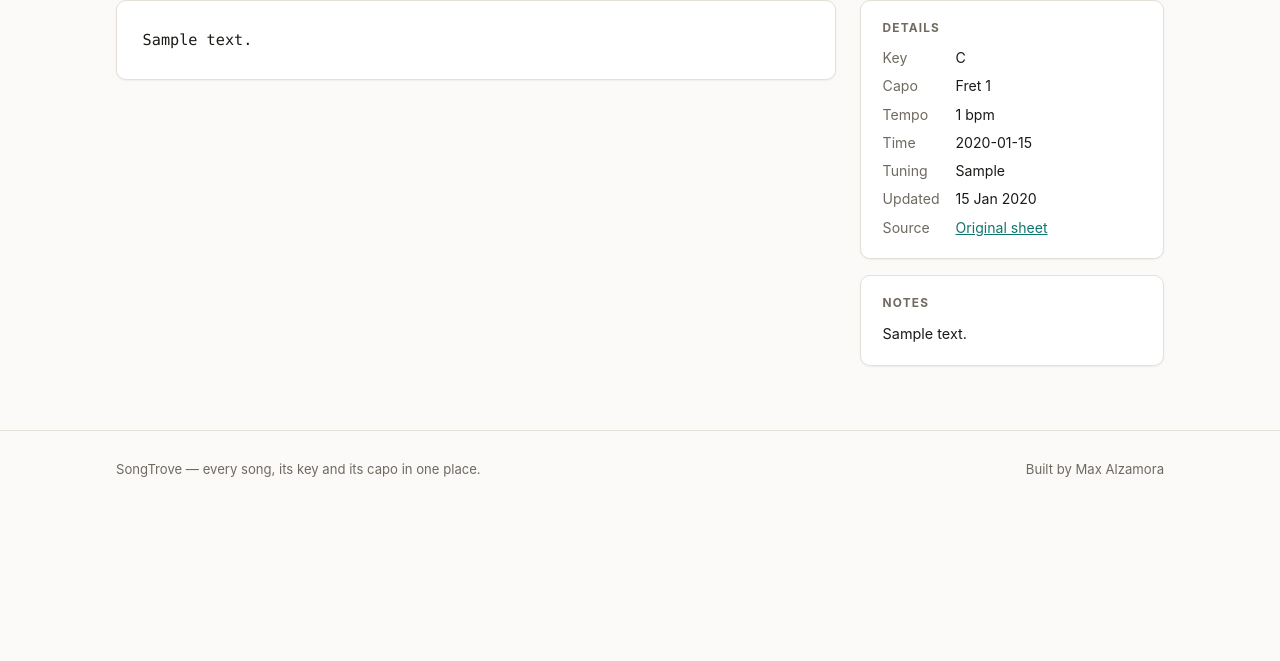
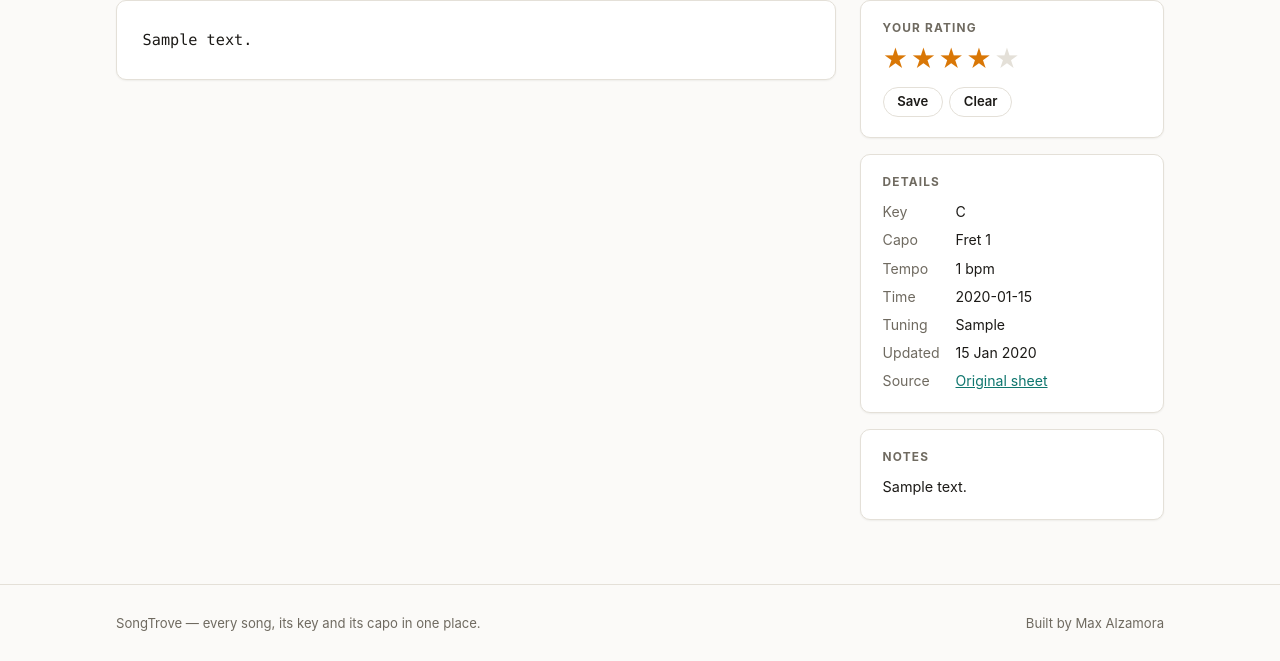
Before and after one commit to maxalzamora/songtrove, a Django app: page /songs/1/ in a window 1280 px wide. Shown: the part 241-902 px from the top of the page. Before the commit the page ends 718 px from the top, so only its background shows below. Run offline with Django 5.2, Linux system fonts and the light colour scheme; a user stored in the database is signed in; tables that the repository leaves empty hold one stand-in row (values such as "Sample post").

Commit message:
feat: rate songs by performance with a star widget
Ratings answer the question the library is really for: which of these can I
actually play tonight?

- Five radio inputs styled as stars, laid out right-to-left so the fill
  matches the chosen value without any JavaScript
- A `song_rate` endpoint accepts 1-5 or an empty value to clear, rejects
  anything else with 400, and is POST-only
- Ratings submit on click when JS is available, with a Save button as the
  no-JS fallback
- Library cards show the rating at a glance, and unrated songs read as
  five empty stars rather than a blank
- Owner scoping is tested, including cross-account attempts

```diff
--- a/songs/models.py
+++ b/songs/models.py
@@ -127,3 +127,10 @@ class Song(models.Model):
     @property
     def is_chordpro(self) -> bool:
         return self.sheet_format == self.SheetFormat.CHORDPRO
+
+    @property
+    def rating_stars(self) -> str:
+        """Filled and empty stars for display, or empty when unrated."""
+        if not self.rating:
+            return ""
+        return "★" * self.rating + "☆" * (5 - self.rating)
--- a/songs/templates/songs/song_detail.html
+++ b/songs/templates/songs/song_detail.html
@@ -42,6 +42,38 @@
       </article>
 
       <aside class="detail-sidebar">
+        <div class="card meta-card">
+          <h2>Your rating</h2>
+          <form class="rating-form" method="post" action="{% url 'songs:song_rate' song.pk %}">
+            {% csrf_token %}
+            <fieldset class="rating">
+              <legend class="visually-hidden">Rate this song from one to five stars</legend>
+              <div class="rating__stars">
+                {% for value in "54321" %}
+                  <input
+                    type="radio"
+                    name="rating"
+                    id="rating-{{ value }}"
+                    value="{{ value }}"
+                    {% if song.rating|stringformat:"s" == value %}checked{% endif %}
+                    onchange="this.form.requestSubmit()"
+                  >
+                  <label for="rating-{{ value }}">
+                    <span class="visually-hidden">{{ value }} star{{ value|pluralize }}</span>
+                    <span aria-hidden="true">★</span>
+                  </label>
+                {% endfor %}
+              </div>
+            </fieldset>
+            <div class="rating__actions">
+              <button class="btn btn--ghost btn--sm" type="submit">Save</button>
+              {% if song.rating %}
+                <button class="btn btn--ghost btn--sm" type="submit" name="rating" value="">Clear</button>
+              {% endif %}
+            </div>
+          </form>
+        </div>
+
         <div class="card meta-card">
           <h2>Details</h2>
           <dl class="meta-list">
--- a/songs/templates/songs/song_list.html
+++ b/songs/templates/songs/song_list.html
@@ -35,6 +35,10 @@
                 <span class="chip chip--muted">#{{ tag.name }}</span>
               {% endfor %}
             </div>
+
+            <div class="song-card__rating">
+              {% include "songs/_stars.html" %}
+            </div>
           </a>
         {% endfor %}
       </div>
--- a/songs/urls.py
+++ b/songs/urls.py
@@ -10,4 +10,5 @@ urlpatterns = [
     path("<int:pk>/", views.song_detail, name="song_detail"),
     path("<int:pk>/edit/", views.song_update, name="song_update"),
     path("<int:pk>/delete/", views.song_delete, name="song_delete"),
+    path("<int:pk>/rate/", views.song_rate, name="song_rate"),
 ]
--- a/songs/views.py
+++ b/songs/views.py
@@ -1,6 +1,8 @@
 from django.contrib import messages
 from django.contrib.auth.decorators import login_required
+from django.http import HttpResponseBadRequest
 from django.shortcuts import get_object_or_404, redirect, render
+from django.views.decorators.http import require_POST
 
 from .forms import SongForm
 from .models import Song
@@ -55,3 +57,26 @@ def song_delete(request, pk):
         return redirect("songs:song_list")
 
     return render(request, "songs/song_confirm_delete.html", {"song": song})
+
+
+@login_required
+@require_POST
+def song_rate(request, pk):
+    """Set or clear the one-to-five performance rating."""
+    song = get_object_or_404(request.user.songs, pk=pk)
+    raw = request.POST.get("rating", "").strip()
+
+    if not raw:
+        song.rating = None
+    else:
+        try:
+            rating = int(raw)
+        except ValueError:
+            return HttpResponseBadRequest("Rating must be a number from 1 to 5.")
+        if not 1 <= rating <= 5:
+            return HttpResponseBadRequest("Rating must be between 1 and 5.")
+        song.rating = rating
+
+    song.save(update_fields=["rating", "updated_at"])
+    messages.success(request, "Rating saved." if song.rating else "Rating cleared.")
+    return redirect(song)
--- a/static/css/layout.css
+++ b/static/css/layout.css
@@ -651,6 +651,86 @@ a.song-card:hover {
   tab-size: 2;
 }
 
+/* ---------- Stars and rating ---------- */
+
+.visually-hidden {
+  position: absolute;
+  width: 1px;
+  height: 1px;
+  margin: -1px;
+  padding: 0;
+  overflow: hidden;
+  clip-path: inset(50%);
+  white-space: nowrap;
+  border: 0;
+}
+
+.stars {
+  color: var(--color-star);
+  font-size: 0.95rem;
+  letter-spacing: 0.1em;
+}
+
+.stars--empty {
+  color: var(--color-border);
+}
+
+.song-card__rating {
+  margin-top: 0.7rem;
+}
+
+.rating-form {
+  display: grid;
+  gap: 0.75rem;
+}
+
+.rating {
+  margin: 0;
+  padding: 0;
+  border: 0;
+}
+
+/* Stars are laid out right-to-left so `input:checked ~ label` fills the
+   stars to the left of the chosen one, which is how rating widgets read. */
+.rating__stars {
+  display: inline-flex;
+  flex-direction: row-reverse;
+  justify-content: flex-end;
+  gap: 0.12rem;
+}
+
+.rating__stars input {
+  position: absolute;
+  width: 1px;
+  height: 1px;
+  opacity: 0;
+}
+
+.rating__stars label {
+  color: var(--color-border);
+  cursor: pointer;
+  font-size: 1.55rem;
+  line-height: 1;
+  transition: color 0.12s ease;
+}
+
+.rating__stars label:hover,
+.rating__stars label:hover ~ label,
+.rating__stars input:checked ~ label {
+  color: var(--color-star);
+}
+
+.rating__stars input:focus-visible + label {
+  outline: 2px solid var(--color-accent);
+  outline-offset: 3px;
+  border-radius: 3px;
+}
+
+.rating__actions {
+  display: flex;
+  gap: 0.4rem;
+}
+
 /* ---------- Footer ---------- */
 .site-footer {
   border-top: 1px solid var(--color-border);
```
Also changed, not shown: songs/templates/songs/_stars.html (added, +7 -0 lines), songs/tests/test_rating.py (added, +107 -0 lines).
